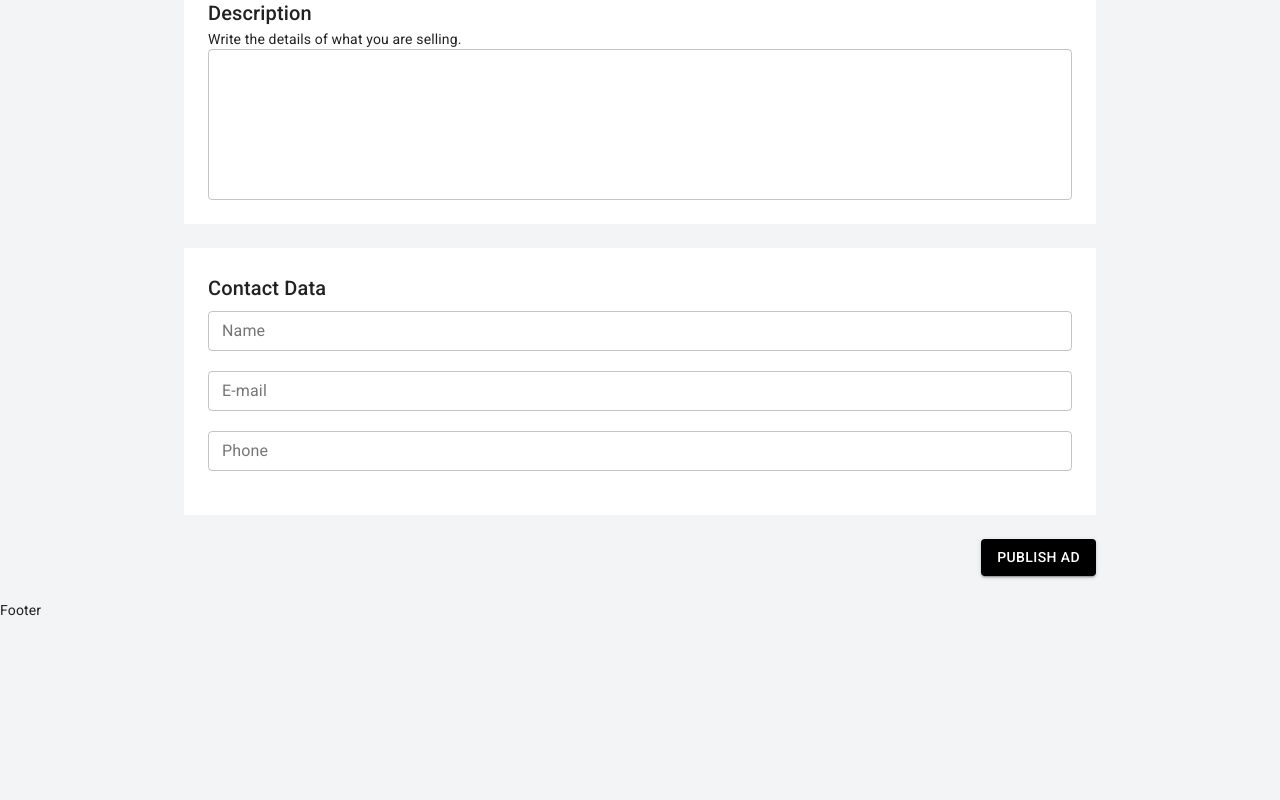
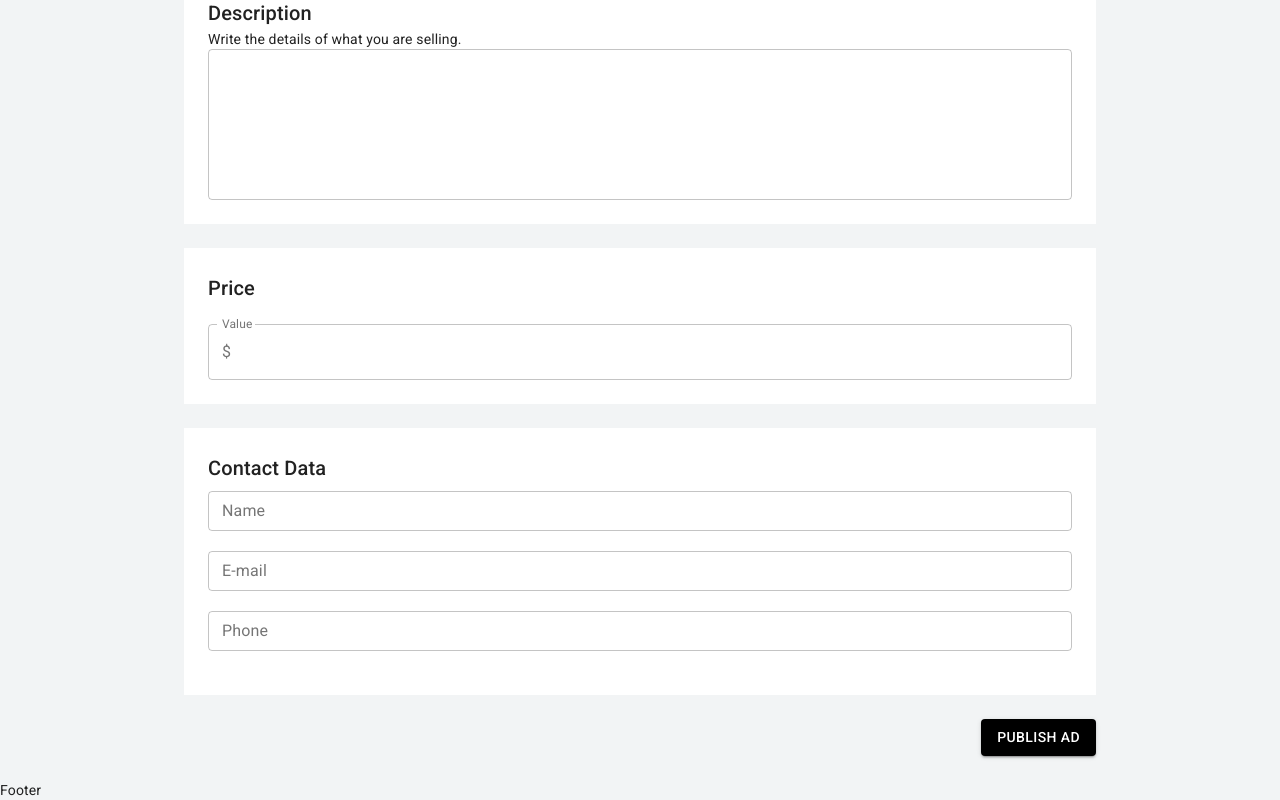
Before and after one commit to BrunnoHibbeln/anunx, a Next.js app: page /user/publish in a window 1280 px wide. Shown: the part 844-1644 px from the top of the page. Before the commit the page ends 1464 px from the top, so only its background shows below. Built offline with nearby package versions, Linux system fonts and the light colour scheme.

Commit message:
adding price box

```diff
--- a/pages/user/publish.js
+++ b/pages/user/publish.js
@@ -7,6 +7,10 @@ import {
    Typography,
    Button,
    IconButton,
+   FormControl,
+   InputLabel,
+   OutlinedInput,
+   InputAdornment,
 } from '@material-ui/core'
 
 import { useDropzone } from 'react-dropzone'
@@ -266,6 +270,27 @@ const Publish = () => {
                   component='h6'
                   variant='h6'
                   color='textPrimary'
+               >
+                  Price
+               </Typography>
+               <br />
+               <FormControl fullWidth variant='outlined'>
+                  <InputLabel>Value</InputLabel>
+                  <OutlinedInput
+                     //onChange={() = {}}
+                     startAdornment={<InputAdornment position='start'>$</InputAdornment>}
+                     labelWidth={40}
+                  />
+               </FormControl>
+            </Box>
+         </Container>
+
+         <Container maxWidth='md' className={classes.boxContainer}>
+            <Box className={classes.box}>
+               <Typography
+                  component='h6'
+                  variant='h6'
+                  color='textPrimary'
                   gutterBottom
                >
                   Contact Data
```
